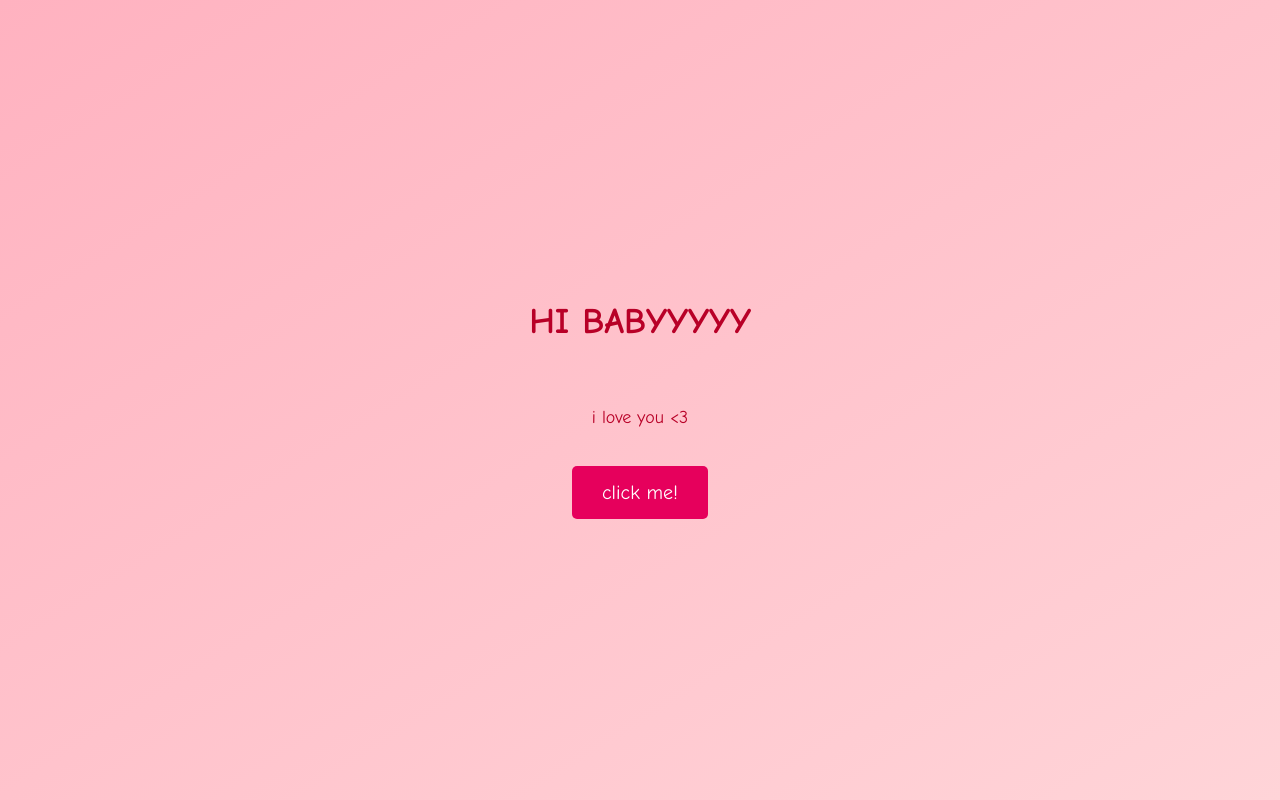
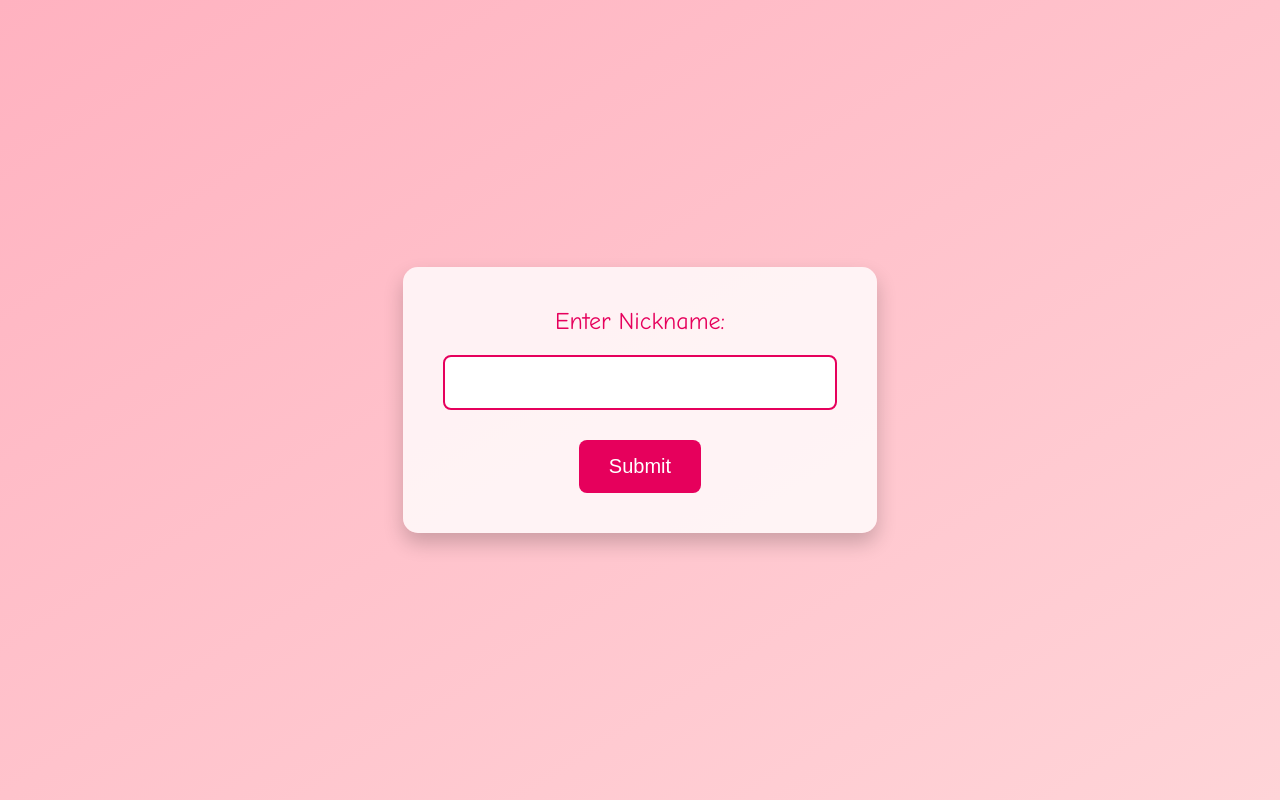
Before and after one commit to rinlyy/valentine.github.io, a plain HTML site: page index.html in a window 1280 px wide. Drawn offline with Linux system fonts and the light colour scheme.

Commit message:
index.html

```diff
--- a/index.html
+++ b/index.html
@@ -1,62 +1,93 @@
 <!DOCTYPE html>
 <html lang="en">
-
 <head>
     <meta charset="UTF-8">
     <meta name="viewport" content="width=device-width, initial-scale=1.0">
-    <title>Hi Baby</title>
+    <title>Access Page</title>
     <style>
         body {
-            font-family: 'Comic Sans MS', cursive;
+            font-family: 'Comic Sans MS';
             background: linear-gradient(to bottom right, #FFB2C0, #FFD4D8);
             text-align: center;
             margin: 0;
             padding: 0;
             display: flex;
-            flex-direction: column;
             align-items: center;
             justify-content: center;
             height: 100vh;
         }
 
         h1 {
-            color: #B80027;
-            margin-top: 20px;
-            font-size: 36px;
+            font-size: 48px;
+            color: #e6005c;
+            margin-bottom: 20px;
         }
 
-        p {
-            color: #B80027;
-            font-size: 18px;
-            margin-top: 40px;
+        form {
+            background-color: rgba(255, 255, 255, 0.8);
+            padding: 40px;
+            border-radius: 15px;
+            box-shadow: 0 10px 20px rgba(0, 0, 0, 0.2);
         }
 
-        .get-started-button {
-            margin-top: 20px;
-            display: inline-block;
-            cursor: pointer;
+        label {
+            font-size: 24px;
+            color: #e6005c;
+            display: block;
+            margin-bottom: 10px;
+        }
+
+        input {
+            margin: 10px 0;
+            padding: 15px;
+            font-size: 18px;
+            width: 100%;
+            box-sizing: border-box;
+            border: 2px solid #e6005c;
+            border-radius: 8px;
+            outline: none;
+        }
+
+        button {
             padding: 15px 30px;
             font-size: 20px;
-            border-radius: 5px;
-            text-decoration: none;
+            cursor: pointer;
             background-color: #e6005c;
             color: #fff;
+            border: none;
+            border-radius: 8px;
             transition: background-color 0.3s;
+            margin-top: 20px;
         }
 
-        .get-started-button:hover {
+        button:hover {
             background-color: #b40046;
         }
     </style>
 </head>
-
 <body>
 
-    <h1>HI BABYYYYY</h1>
-    <p>i love you <3</p>
 
-    <a href="login.html" class="get-started-button">click me!</a>
+    <form id="accessForm" onsubmit="checkWord(event)">
+        <label for="antsy">Enter Nickname:</label>
+        <input type="password" id="antsy" required>
+        <button type="submit">Submit</button>
+    </form>
+
+    <script>
+        function checkWord(event) {
+            event.preventDefault();
+
+            const secretWord = document.getElementById('antsy').value;
+
+            // Check if the entered word is correct
+            if (secretWord.toLowerCase() === 'antsy') {
+                window.location.href = 'hihi.html';
+            } else {
+                alert('Try again, baby!');
+            }
+        }
+    </script>
 
 </body>
-
 </html>
```
